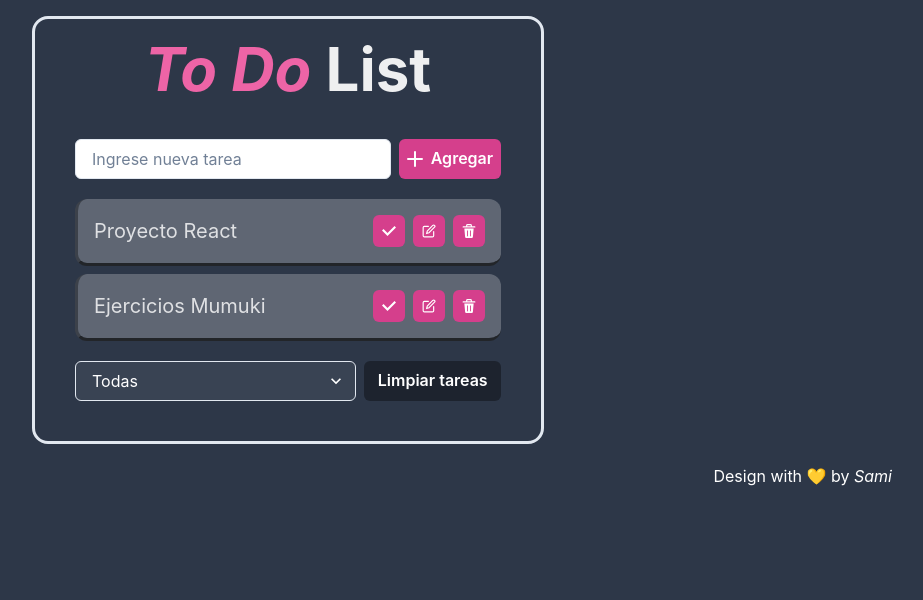
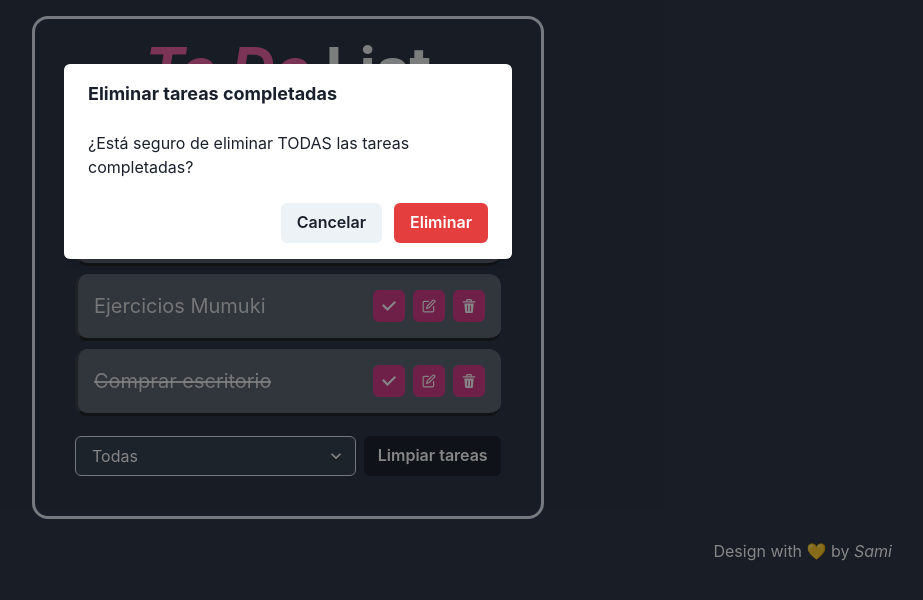
Before and after one commit to sami1793/to-do-list, a React (Vite) app: page / in a window 1280 px wide. Both pictures are taken after a click on the button "Limpiar tareas". Shown: the top 600 px of the page, without its empty margins (352-1275 px from the left). Built offline with nearby package versions, Linux system fonts and the light colour scheme.

Commit message:
Se agrega modal para limpiar tareas

```diff
--- a/index.html
+++ b/index.html
@@ -2,6 +2,9 @@
 <html lang="en">
   <head>
     <meta charset="UTF-8" />
+    <meta name="author" content="Samanta Romero">
+    <meta name="keywords" content="to do list, tareas, tasks, organizar, filters">
+    <meta name="description" content="To Do List, organiza tus tareas y tacha las que estan completas. Filtra por completas o incompletas">
     <link rel="icon" type="image/svg+xml" href="/src/assets/react.svg" />
     <meta name="viewport" content="width=device-width, initial-scale=1.0" />
     <title>To Do List</title>
--- a/src/components/form/Filter.jsx
+++ b/src/components/form/Filter.jsx
@@ -1,9 +1,14 @@
 import { getLocalStorage, setLocalStorage} from '../../utils/localStorage';
-import { Button, FormControl, HStack, Select, Stack } from "@chakra-ui/react"
+import { AlertDialog, AlertDialogBody, AlertDialogContent, AlertDialogFooter, AlertDialogHeader, AlertDialogOverlay, Button, FormControl, HStack, Select, Stack, useDisclosure, useToast } from "@chakra-ui/react"
+import React from 'react';
 
 
 
 export const Filter = ({filter, setFilter, setTaskList}) => {
+
+    const { isOpen, onOpen, onClose } = useDisclosure();
+    const cancelRef = React.useRef();
+    const toast = useToast();
 
     const filterTask = (e) => {
         setFilter(e.target.value);
@@ -25,13 +30,20 @@ export const Filter = ({filter, setFilter, setTaskList}) => {
     }
 
     const clearTasks = () =>{
+        onClose();
         let newTaskList;
         setTaskList((taskList)=>{
             newTaskList = taskList.filter((task)=>task.done===false);
             return newTaskList;
         })
         setLocalStorage('taskListStorage', newTaskList)
-        console.log('funciona!!')
+        toast({
+            title: 'Tareas elimindas',
+            description: "Se limpiaron todas las tareas realizadas",
+            status: 'error',
+            duration: 2000,
+            isClosable: true,
+        })
     }
 
     return (
@@ -45,9 +57,36 @@ export const Filter = ({filter, setFilter, setTaskList}) => {
                 </Select>
             </FormControl>
             <Button paddingInline={8} colorScheme='blackAlpha' flexGrow='1'
-                    onClick={clearTasks}>
+                    onClick={onOpen}>
                 Limpiar tareas
             </Button>
+
+            <AlertDialog
+                    isOpen={isOpen}
+                    leastDestructiveRef={cancelRef}
+                    onClose={onClose}
+                >
+                    <AlertDialogOverlay>
+                        <AlertDialogContent>
+                            <AlertDialogHeader fontSize='lg' fontWeight='bold'>
+                                Eliminar tareas completadas
+                            </AlertDialogHeader>
+
+                            <AlertDialogBody>
+                                ¿Está seguro de eliminar TODAS las tareas completadas?
+                            </AlertDialogBody>
+
+                            <AlertDialogFooter>
+                                <Button ref={cancelRef} onClick={onClose}>
+                                    Cancelar
+                                </Button>
+                                <Button colorScheme='red' onClick={clearTasks} ml={3}>
+                                    Eliminar
+                                </Button>
+                            </AlertDialogFooter>
+                        </AlertDialogContent>
+                    </AlertDialogOverlay>
+                </AlertDialog>
         </HStack>
     )
 }
--- a/src/components/form/Form.jsx
+++ b/src/components/form/Form.jsx
@@ -11,7 +11,7 @@ export const Form = ({ taskInput, setTaskInput, taskList, setTaskList }) => {
 
 
     const [isInvalidInput, setIsInvalidInput] = useState(false);
-    const toast = useToast()
+    const toast = useToast();
 
     const verifySetInput = (e) => {
         if (e.target.value.length > 0) {
```
